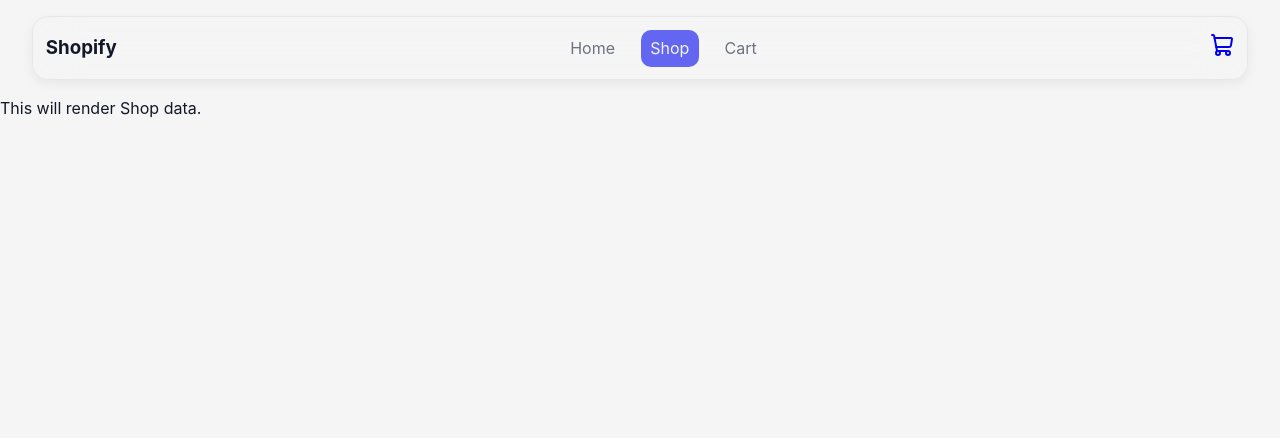
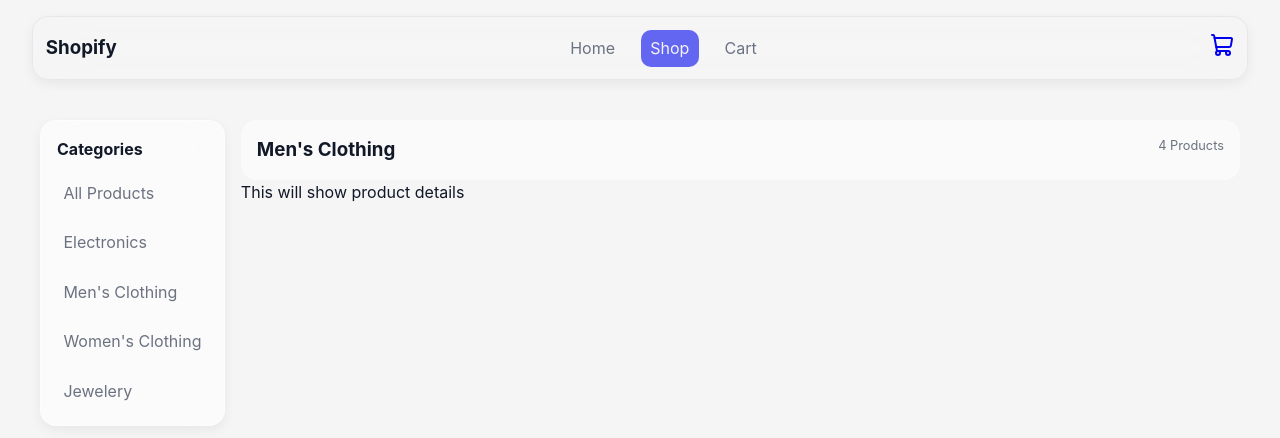
Before and after one commit to Nishant-cmd/Shopify, a React (Vite) app: page /shop in a window 1280 px wide. Shown: the top 438 px of the page. Built offline with nearby package versions, Linux system fonts and the light colour scheme.

Commit message:
feat: Shop page initial implementation

```diff
--- a/src/components/pages/Shop.jsx
+++ b/src/components/pages/Shop.jsx
@@ -1,3 +1,96 @@
+import { NavLink } from 'react-router';
+import styles from '../../styles/shop.module.css';
+
 export default function Shop() {
-  return <div>This will render Shop data.</div>;
+  return (
+    <main className={styles.main}>
+      <Categories />
+      <section className={styles.section}>
+        <CategoryTitle />
+        <ShowProducts />
+      </section>
+    </main>
+  );
 }
+
+function Categories() {
+  return (
+    <aside className={styles.aside}>
+      <h4>Categories</h4>
+      <nav className={styles.nav}>
+        <NavLink
+          to="/shop/all"
+          className={styles.link}
+          style={({ isActive }) => {
+            return {
+              backgroundColor: isActive ? 'var(--accent)' : '',
+              color: isActive ? 'var(--bg-main)' : '',
+            };
+          }}
+        >
+          All Products
+        </NavLink>
+        <NavLink
+          to="/shop/electronics"
+          className={styles.link}
+          style={({ isActive }) => {
+            return {
+              backgroundColor: isActive ? 'var(--accent)' : '',
+              color: isActive ? 'var(--bg-main)' : '',
+            };
+          }}
+        >
+          Electronics
+        </NavLink>
+        <NavLink
+          to="/shop/mens"
+          className={styles.link}
+          style={({ isActive }) => {
+            return {
+              backgroundColor: isActive ? 'var(--accent)' : '',
+              color: isActive ? 'var(--bg-main)' : '',
+            };
+          }}
+        >
+          Men's Clothing
+        </NavLink>
+        <NavLink
+          to="/shop/women"
+          className={styles.link}
+          style={({ isActive }) => {
+            return {
+              backgroundColor: isActive ? 'var(--accent)' : '',
+              color: isActive ? 'var(--bg-main)' : '',
+            };
+          }}
+        >
+          Women's Clothing
+        </NavLink>
+        <NavLink
+          to="/shop/jewelery"
+          className={styles.link}
+          style={({ isActive }) => {
+            return {
+              backgroundColor: isActive ? 'var(--accent)' : '',
+              color: isActive ? 'var(--bg-main)' : '',
+            };
+          }}
+        >
+          Jewelery
+        </NavLink>
+      </nav>
+    </aside>
+  );
+}
+function CategoryTitle() {
+  return (
+    <header className={styles.header}>
+      <h3>Men's Clothing</h3>
+      <p>4 Products</p>
+    </header>
+  );
+}
+
+function ShowProducts() {
+  return <div>This will show product details</div>;
+}
--- /dev/null
+++ b/src/styles/shop.module.css
@@ -0,0 +1,59 @@
+.main {
+    display: flex;
+    margin: 2.5rem;
+    gap: 1rem;
+}
+
+.aside {
+    border-radius: var(--radius-md);
+    background: var(--bg-secondary);
+    border: 1px solid var(--border-color-secondary);
+    -webkit-backdrop-filter: blur(18px);
+    backdrop-filter: blur(18px);
+    box-shadow: var(--shadow-sm);
+    padding: 1rem;
+
+}
+
+.nav {
+    display: flex;
+    flex-direction: column;
+    margin-top: .8rem;
+    gap: .8rem;
+}
+
+.link {
+    font-size: 1rem;
+    color: var(--text-secondary);
+    transition: var(--transition-all);
+    border-radius: 14px;
+    padding: .4rem;
+    text-decoration: none;
+    text-wrap: nowrap;
+}
+
+.link:hover {
+    background-color: var(--accent-soft);
+    color: var(--accent);
+}
+
+.section {
+    width: 100%;
+}
+
+.header {
+    display: flex;
+    border-radius: var(--radius-md);
+    justify-content: space-between;
+    background-color: var(--bg-secondary);
+    padding: 1rem;
+}
+
+.header>p {
+
+    color: var(--text-secondary);
+    font-size: .8rem;
+
+
+
+}
```
